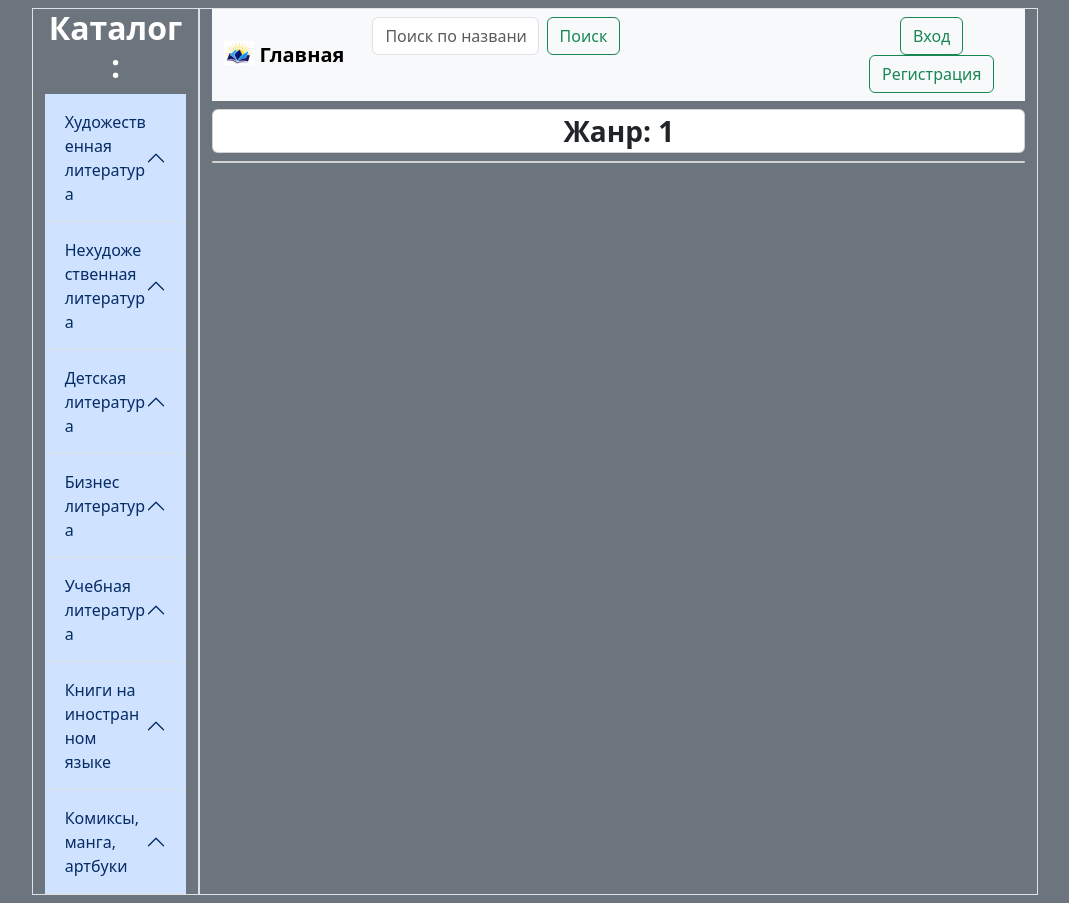
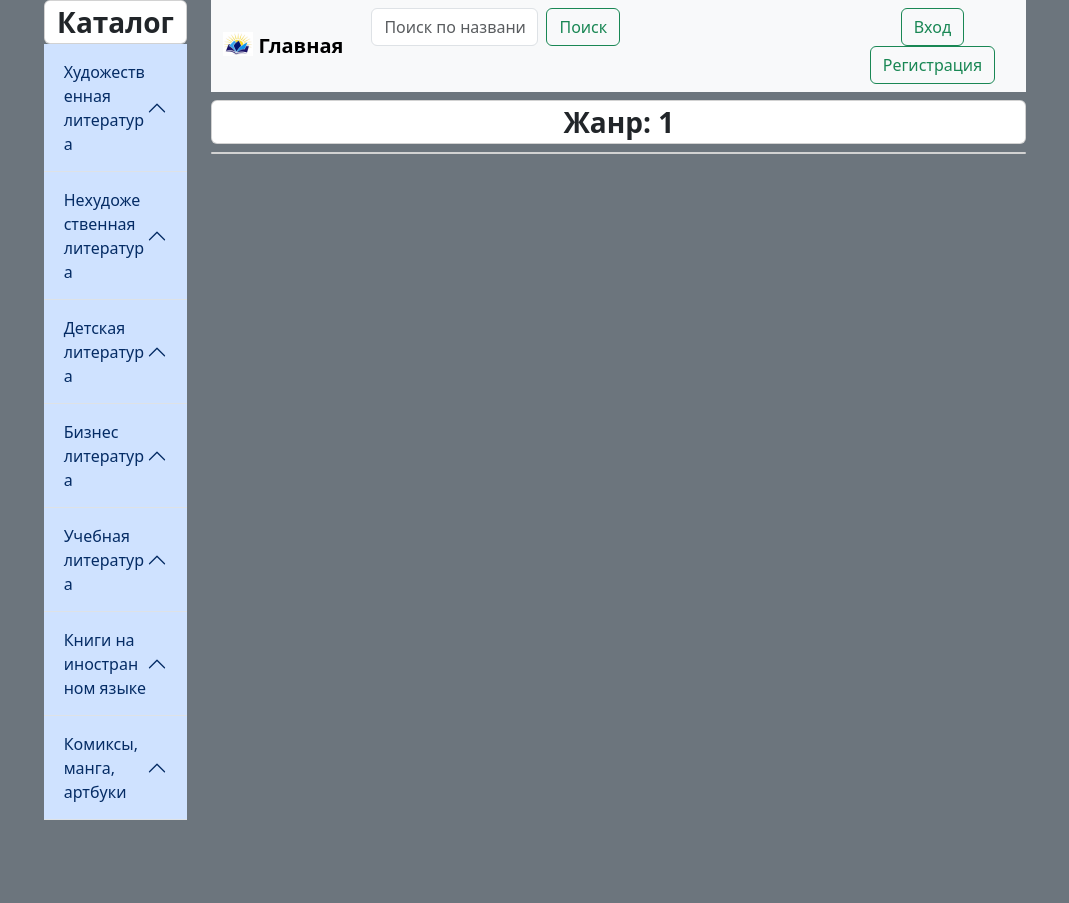
Before and after one commit to Ivan1997-sudo/Flask, a Flask app: page /catalog/1 in a window 1280 px wide. Shown: the whole page, without its empty margins (105-1174 px from the left). After the commit the page ends 820 px from the top, so only its background shows below. Run offline with Flask 3, Linux system fonts and the light colour scheme.

Commit message:
Финал

```diff
--- a/Урок 14. Bookstore/app.py
+++ b/Урок 14. Bookstore/app.py
@@ -54,7 +54,7 @@ def inject_user_cart():
 #Главная страница книжного магазина
 @app.route('/')
 def main_page():
-    books = Book.query.order_by(Book.rating.desc()).all()
+    books = Book.query.order_by(Book.rating.desc()).limit(10).all()
     books = {x.title_book: {'price': x.price, 'rating': x.rating} for x in books}
     #Определяем у авторизованного пользователя, какие книги есть в корзине
     is_authenticated = current_user.is_authenticated
--- a/Урок 14. Bookstore/templates/base.html
+++ b/Урок 14. Bookstore/templates/base.html
@@ -9,17 +9,18 @@
     <link href="https://cdn.jsdelivr.net/npm/bootstrap@5.3.0/dist/css/bootstrap.min.css" rel="stylesheet">
 </head>
 <body>
-<div class="container-fluid px-5 text-center text-bg-secondary p-2 shadow">
+<div class="container-fluid px-5 text-center text-bg-secondary shadow">
     <div class="row">
-        <div class="col-md-10 offset-md-1">
-            <div class="row">
-                <div class="col-2 border">
-                    <h2 class="fw-bold text-break">Каталог:</h2>
+        <div class="col-md-10 offset-md-1 ">
+            <div class="row ">
+                <div class="col-2">
+                    <div class="sticky-top">
+                        <div class="card fs-3 fw-bold card">Каталог</div>
                         <div class="accordion" id="myAccordion">
 
                             <!--Перечень разделов-->
-                        <div class="list-group">
-                            <button class="accordion-button " type="button" data-bs-toggle="collapse" data-bs-target="#collapseExample1" aria-expanded="false" aria-controls="collapseExample1">
+                            <div class="list-group ">
+                                <button class="accordion-button" type="button" data-bs-toggle="collapse" data-bs-target="#collapseExample1" aria-expanded="false" aria-controls="collapseExample1">
                                       <span class="text-break">Художественная литература</span>
                                 </button>
                                 <div class="collapse" id="collapseExample1" data-bs-parent="#myAccordion">
@@ -169,10 +170,11 @@
                             </div>
                         </div>
                     </div>
+                </div>
 
                 <!--Навигационная панель-->
-                <div class="col-10 border">
-                    <nav class="navbar navbar-expand-lg bg-body-tertiary">
+                <div class="col-10">
+                    <nav class="navbar navbar-expand-lg bg-body-tertiary sticky-top">
                         <div class="container-fluid">
                             <a class="navbar-brand fw-bold" href="{{ url_for('main_page') }}">
                                 <img src="{{ url_for('static', filename='/Логотип.png') }}" alt="Logo" width="30" height="24" class="d-inline-block align-text-top">
@@ -246,9 +248,7 @@
                         </div>
                     </nav>
                     {% block content %} {% endblock %}
-
                 </div>
-
             </div>
         </div>
     </div>
```
Also changed, not shown: Урок 14. Bookstore/instance/database.db. Lines whose indentation alone changed are shown as unchanged.
